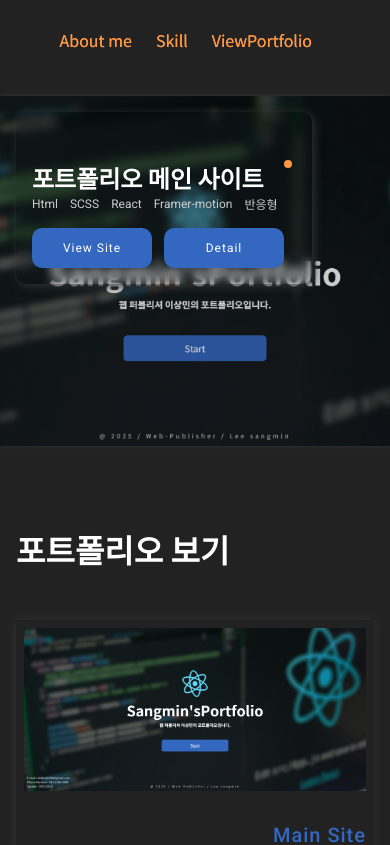
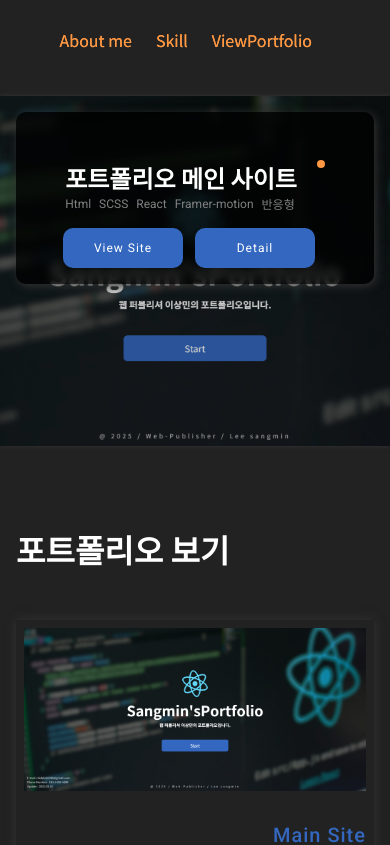
Before and after one commit to tkdals5879/mainSite, a React (Create React App) app: page /aboutMe/viewPortfolio in a window 390 px wide. Shown: the top 845 px of the page. Built offline with nearby package versions, Linux system fonts and the light colour scheme.

Commit message:
모바일사이즈 viewportfolio > inner > 배경색 변경 및 margin:auto , ul의 gap 조절

```diff
--- a/src/css/MainSite/mainsite.css
+++ b/src/css/MainSite/mainsite.css
@@ -130,9 +130,11 @@
     height: 350px;
   }
   .portfolioWrap .portfolioInner {
+    width: 100%;
     padding: 1rem;
     border-radius: 10px;
-    background-color: transparent;
+    margin: auto;
+    justify-items: center;
     box-shadow: 2px 2px 10px #333;
   }
   .portfolioWrap .portfolioInner .titleWrap {
@@ -143,8 +145,9 @@
   }
   .portfolioWrap .portfolioInner .titleWrap ul {
     flex-wrap: wrap;
+    column-gap: 8px;
+    row-gap: 0;
     font-size: 12px;
-    color: #ccc;
   }
   .portfolioWrap .btnWrap {
     gap: 12px;
--- a/src/css/MainSite/mainsite.scss
+++ b/src/css/MainSite/mainsite.scss
@@ -160,9 +160,11 @@
     height: 350px;
 
     .portfolioInner{
+      width: 100%;
       padding: 1rem;
       border-radius: 10px;
-      background-color: transparent;
+      margin: auto;
+      justify-items: center;
       box-shadow: 2px 2px 10px #333;
 
       .titleWrap {
@@ -176,8 +178,9 @@
 
         ul {
           flex-wrap: wrap;
+          column-gap: 8px;
+          row-gap: 0;
           font-size: 12px;
-          color: #ccc;
         }
       }
     }
```
Also changed, not shown: 1 other file (tests, documents, lock files or other folders).
